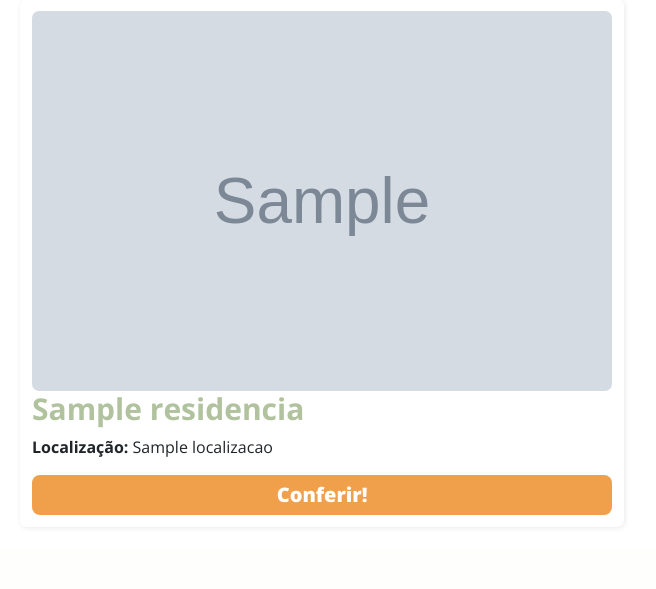
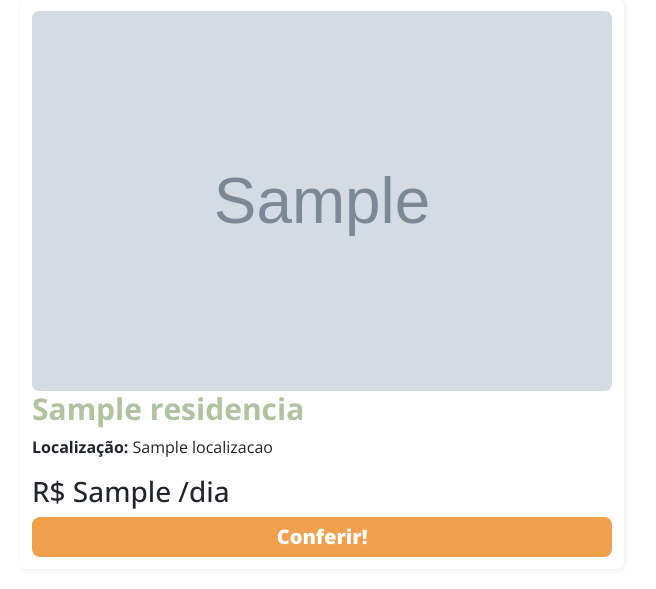
Before and after one commit to valdomg/Hotel_Eng, a Flask app: template templates/index.html in a window 1280 px wide. Shown: the part 1935-2524 px from the top of the page, without its empty margins (108-764 px from the left). Before the commit the page ends 2463 px from the top, so only its background shows below. Run offline with Flask 3, Linux system fonts and the light colour scheme; the template is opened without the code that fills it: most values are stand-ins (such as "Sample title", 1, 10 or a date in 2020); grey boxes marked "Sample" are stand-in pictures; some libraries are stand-ins or nearby versions.

Commit message:
Preco de diária de residencias

```diff
--- a/templates/index.html
+++ b/templates/index.html
@@ -133,6 +133,8 @@
               <!-- Localização do hotel -->
               <p class="local-card-home"><strong>Localização:</strong> {{ residencias.localizacao }}</p>
 
+              <h3 class="preco-home">R$ {{residencias.preco_diaria}} /dia</h3>
+
               <!-- Botão para visualizar mais detalhes do hotel -->
               <a class="a-card-home" href="{{ url_for('residenciaPagina', id=residencias.id ) }}">
                 <button class="btn-card-home" type="button">Conferir!</button>
```
